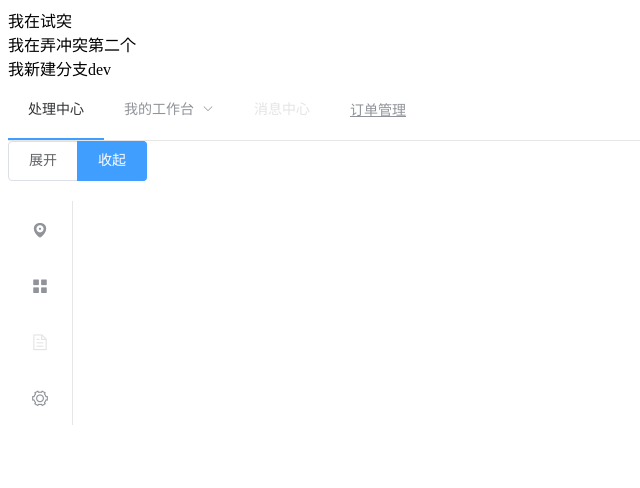
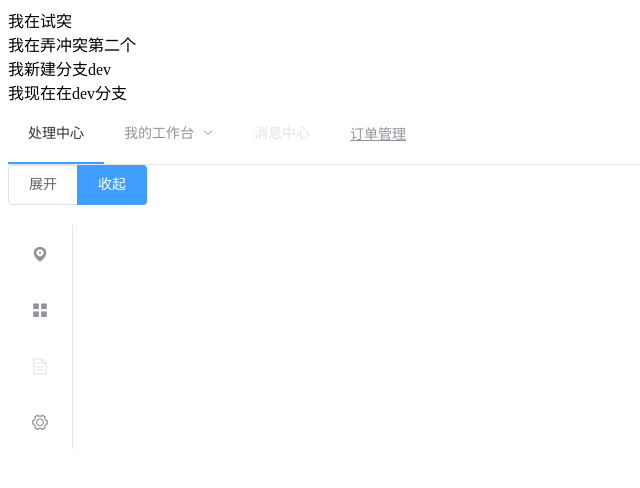
Before and after one commit to jason-chen123/study, a Vue app: page / in a window 1280 px wide. Shown: the top 488 px of the page, without its empty margins (0-640 px from the left). Built offline with nearby package versions, Linux system fonts and the light colour scheme.

Commit message:
测试dev分支statsh

```diff
--- a/src/App.vue
+++ b/src/App.vue
@@ -3,6 +3,7 @@
   <div>我在试突</div>
   <div>我在弄冲突第二个</div>
   <div>我新建分支dev</div>
+  <div>我现在在dev分支</div>
 <el-menu :default-active="activeIndex" class="el-menu-demo" mode="horizontal" @select="handleSelect">
   <el-menu-item index="1">处理中心</el-menu-item>
   <el-submenu index="2">
```
